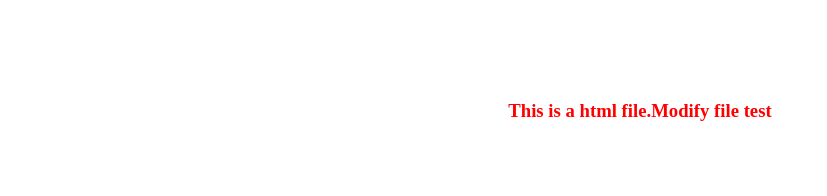
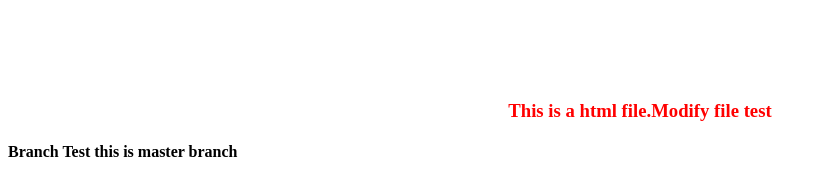
Before and after one commit to oubunnsei/joanna, a plain HTML site: page index.html in a window 1280 px wide. Shown: the whole page, without its empty margins (0-827 px from the left). Drawn offline with Linux system fonts and the light colour scheme.

Commit message:
This is master

```diff
--- a/index.html
+++ b/index.html
@@ -9,5 +9,6 @@
 </head>
 <body>
 <h3>This is a html file.Modify file test</h3>
+<h4>Branch Test this is master branch</h4>
 </body>
 </html>
```
